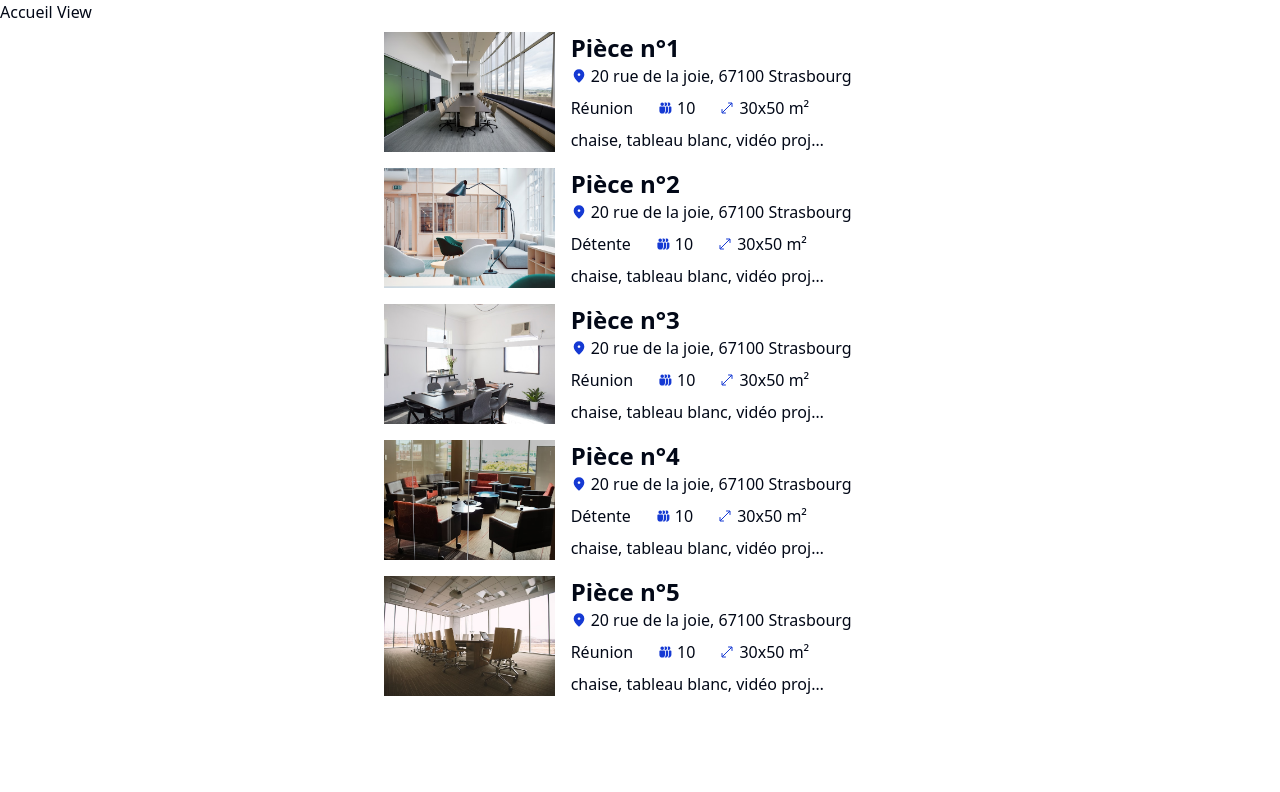
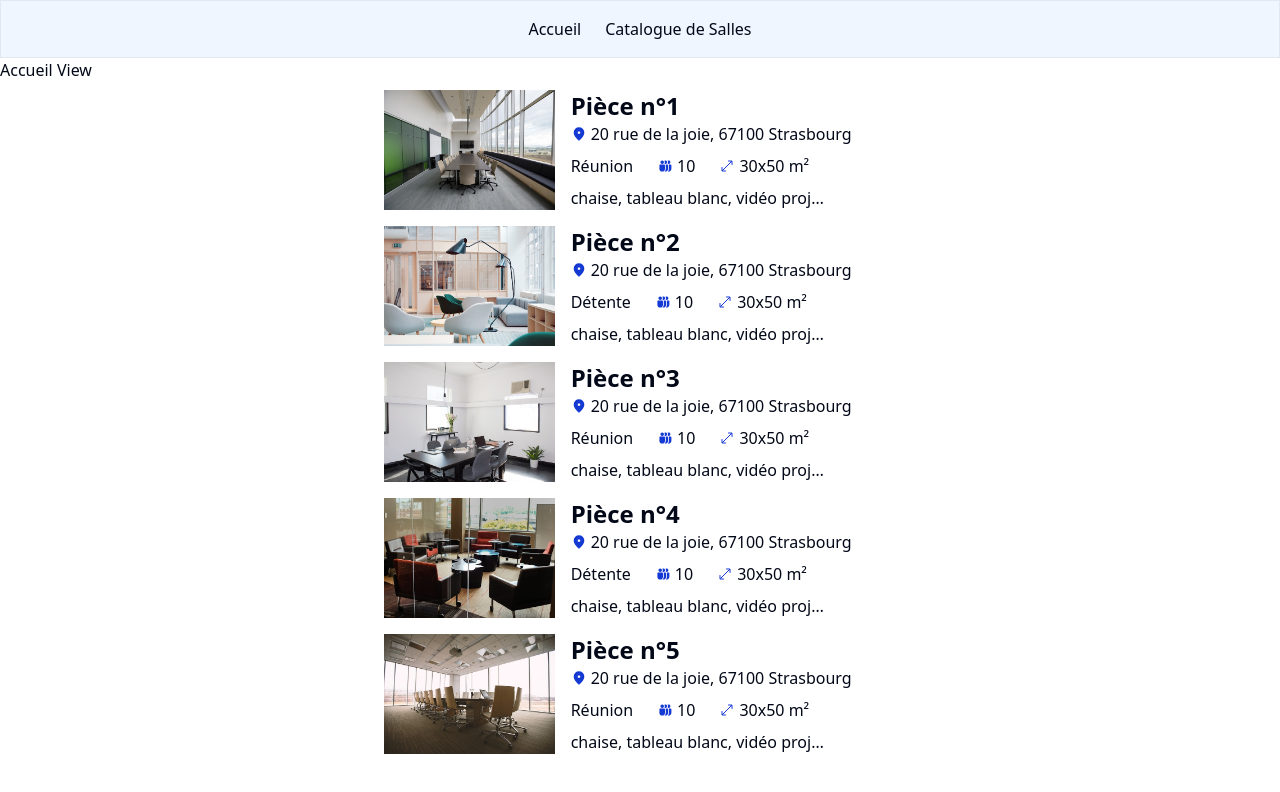
Before and after one commit to Aurelie-Runser/RoomBooking--Front, a Vue app: page / in a window 1280 px wide. Shown: the top 792 px of the page. Built offline with nearby package versions, Linux system fonts and the light colour scheme.

Commit message:
création du menu

```diff
--- a/src/App.vue
+++ b/src/App.vue
@@ -1,8 +1,10 @@
 <script setup lang="ts">
 import { RouterView } from 'vue-router'
+import MenuComp from './components/MenuComp.vue'
 </script>
 
 <template>
+  <MenuComp />
   <RouterView />
   <!-- Contenu des pages -->
 </template>
--- /dev/null
+++ b/src/components/MenuComp.vue
@@ -0,0 +1,14 @@
+<script setup lang="ts"></script>
+
+<template>
+  <nav class="sticky top-0">
+    <ul class="p-4 flex justify-center items-center gap-6 border bg-blue-50">
+      <li class="hover:text-blue-500">
+        <RouterLink to="/">Accueil</RouterLink>
+      </li>
+      <li class="hover:text-blue-500">
+        <RouterLink to="/catalogue-salles">Catalogue de Salles</RouterLink>
+      </li>
+    </ul>
+  </nav>
+</template>
```
